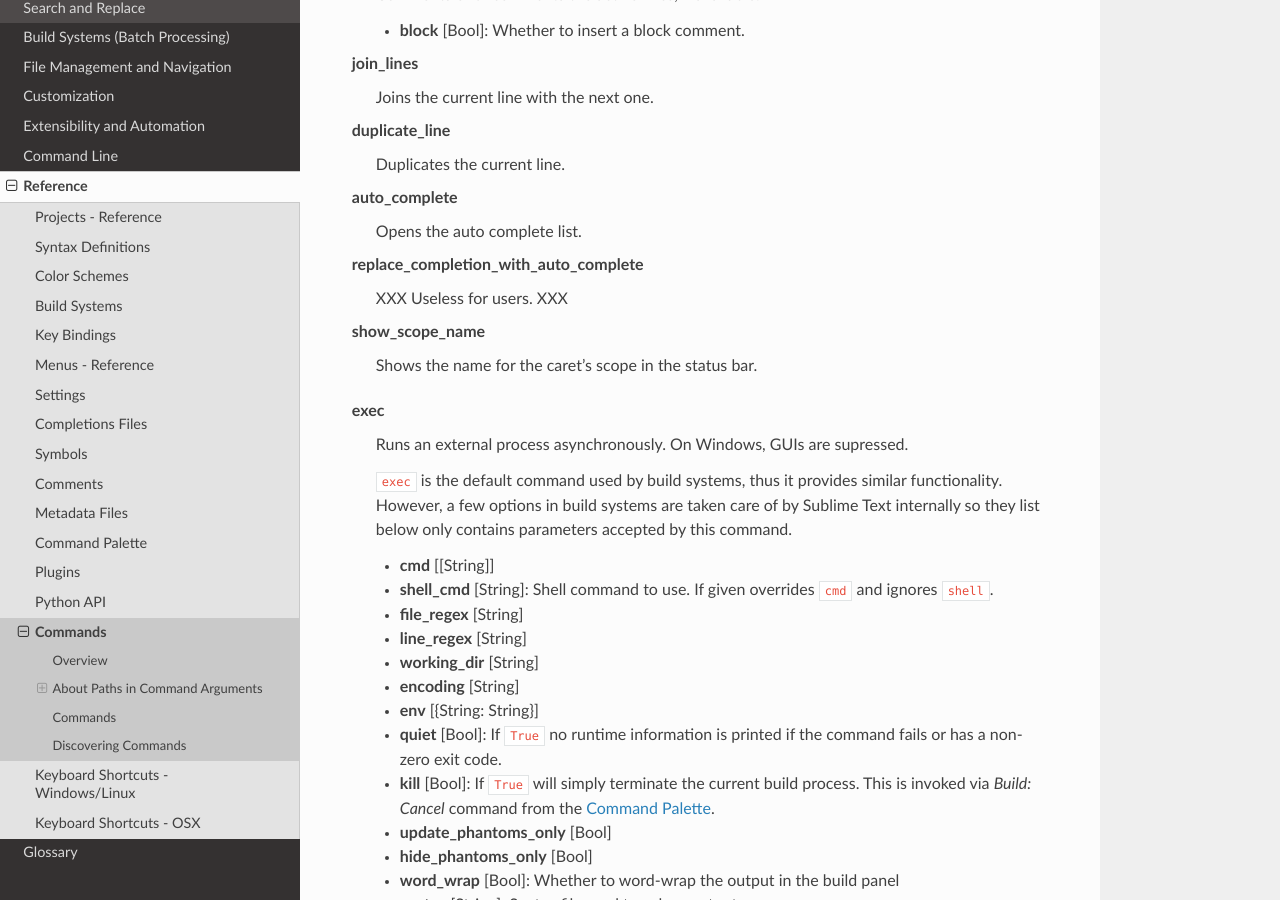
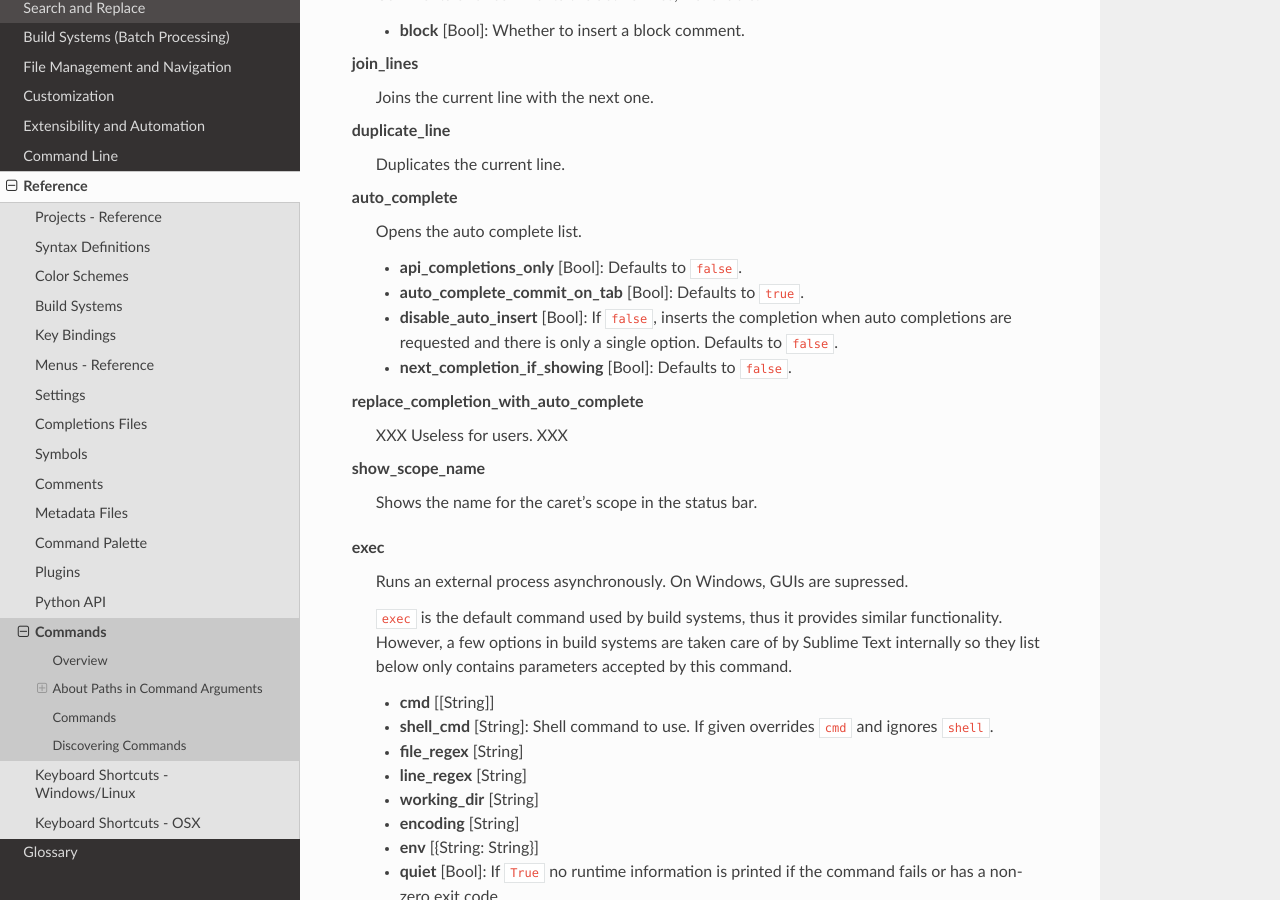
Before and after one commit to guillermooo/sublime-undocs, a Sphinx documentation site: the page built from source/reference/commands.rst, in a window 1280 px wide and 900 px high, scrolled down 9603 px. Built offline with Sphinx 7.4.7 and the Read the Docs theme 2.0.0, drawn with Linux system fonts in a browser that asks for light colours.

Commit message:
Args for 'auto_complete' added (#258)

```diff
--- a/source/reference/commands.rst
+++ b/source/reference/commands.rst
@@ -480,6 +480,11 @@ Commands
 **auto_complete**
 	Opens the auto complete list.
 
+	- **api_completions_only** [Bool]: Defaults to ``false``.
+	- **auto_complete_commit_on_tab** [Bool]: Defaults to ``true``.
+	- **disable_auto_insert** [Bool]: If ``false``, inserts the completion when auto completions are requested and there is only a single option. Defaults to ``false``.
+	- **next_completion_if_showing** [Bool]: Defaults to ``false``.
+
 **replace_completion_with_auto_complete**
 	XXX Useless for users. XXX
 
```
